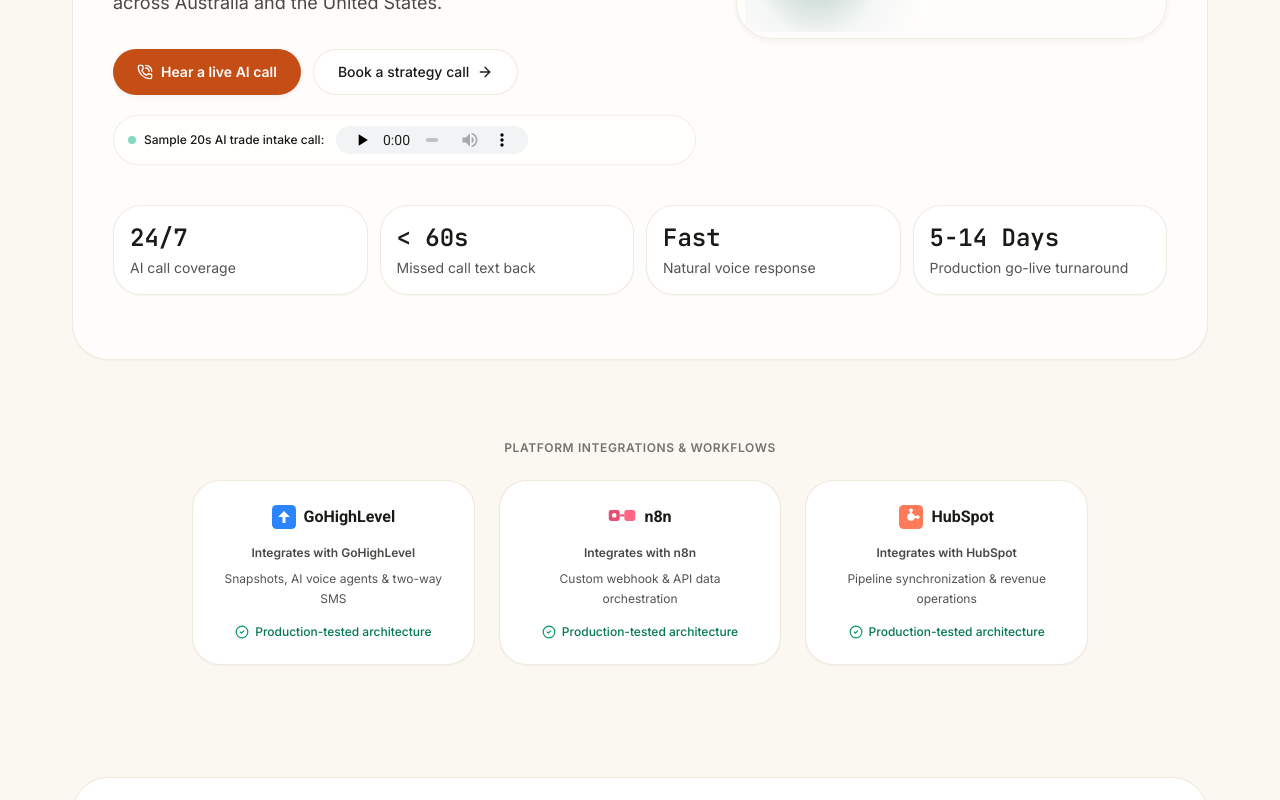
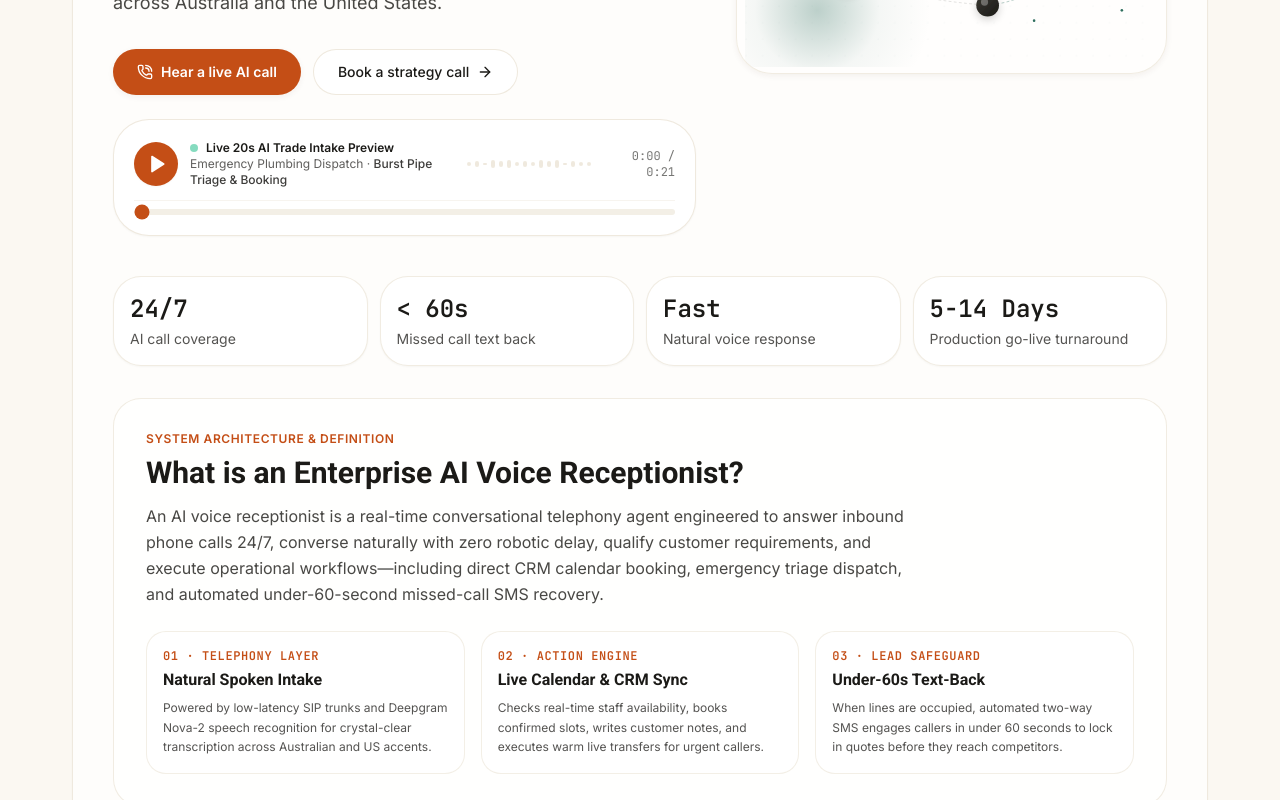
Before and after one commit to ahsan-arch/digitalx-solutions, a Next.js app: page / in a window 1280 px wide. Shown: the part 620-1420 px from the top of the page. Built offline with nearby package versions, Linux system fonts and the light colour scheme; no server answers.

Commit message:
feat(ui): add interactive audio preview, framer-motion FAQ accordion, and GEO definition architecture

```diff
--- a/src/app/page.tsx
+++ b/src/app/page.tsx
@@ -1,10 +1,33 @@
 import Link from "next/link";
 import { ArrowRight, CheckCircle2, PhoneCall, MessageSquare, Zap, Database, Clock, ShieldCheck, ChevronRight } from "lucide-react";
 import { generateBreadcrumbSchema, siteConfig } from "@/lib/seo";
-import { HeroIllustration, TiltCard, CertifiedPartnerStrip, ProjectCard } from "@/components/ui";
+import { HeroIllustration, TiltCard, CertifiedPartnerStrip, ProjectCard, AudioCallPreview, FAQAccordion } from "@/components/ui";
 import { heroMetrics, processSteps, solutions } from "@/data/redesign";
 import { industryCategories } from "@/data/industries";
 import factsData from "@/data/facts";
+
+const homeFaqs = [
+  {
+    question: "How fast does the AI answering agent answer incoming calls?",
+    answer:
+      "Our AI Voice Receptionists deliver fast, natural responses with no robotic pause or delay, answering calls 24/7.",
+  },
+  {
+    question: "Does this AI integrate with existing CRMs?",
+    answer:
+      "Yes. We specialize in custom GoHighLevel CRM setup and integrate directly with ServiceTitan, HubSpot, and Google Calendar via webhooks and API. Client records, appointment bookings, and full transcripts update automatically.",
+  },
+  {
+    question: "Can the voice agents handle phone number forwarding?",
+    answer:
+      "Yes, through carriers and Twilio, we connect existing US and Australian numbers, meaning your business can use our services without needing any complex forwarding steps.",
+  },
+  {
+    question: "How does the missed-call lead recovery work?",
+    answer:
+      "If you are busy on the line, our automated missed-call text back system sends an instant text to the missed caller in under 60 seconds to triage, recover, and schedule the lead.",
+  },
+];
 
 export default function HomePage() {
   const breadcrumbSchema = generateBreadcrumbSchema([
@@ -73,40 +96,14 @@ export default function HomePage() {
       },
       {
         "@type": "FAQPage",
-        mainEntity: [
-          {
-            "@type": "Question",
-            name: "How fast does the AI answering agent answer incoming calls?",
-            acceptedAnswer: {
-              "@type": "Answer",
-              text: "Our AI Voice Receptionists deliver fast, natural responses with no robotic pause or delay, answering calls 24/7.",
-            },
+        mainEntity: homeFaqs.map((faq) => ({
+          "@type": "Question",
+          name: faq.question,
+          acceptedAnswer: {
+            "@type": "Answer",
+            text: faq.answer,
           },
-          {
-            "@type": "Question",
-            name: "Does this AI integrate with existing CRMs?",
-            acceptedAnswer: {
-              "@type": "Answer",
-              text: "Yes. We specialize in custom GoHighLevel CRM setup and integrate directly with ServiceTitan, HubSpot, and Google Calendar via webhooks and API. Client records, appointment bookings, and full transcripts update automatically.",
-            },
-          },
-          {
-            "@type": "Question",
-            name: "Can the voice agents handle phone number forwarding?",
-            acceptedAnswer: {
-              "@type": "Answer",
-              text: "Yes, through carriers and Twilio, we connect existing US and Australian numbers, meaning your business can use our services without needing any complex forwarding steps.",
-            },
-          },
-          {
-            "@type": "Question",
-            name: "How does the missed-call lead recovery work?",
-            acceptedAnswer: {
-              "@type": "Answer",
-              text: "If you are busy on the line, our automated missed-call text back system sends an instant text to the missed caller in under 60 seconds to triage, recover, and schedule the lead.",
-            },
-          },
-        ],
+        })),
       },
     ],
   };
@@ -155,14 +152,13 @@ export default function HomePage() {
                   </Link>
                 </div>
 
-                <div className="mt-5 flex flex-wrap items-center gap-3 rounded-xl border border-border/70 bg-surface-50/80 px-3.5 py-2.5 text-xs text-foreground/80">
-                  <div className="flex items-center gap-2">
-                    <span className="flex h-2 w-2 rounded-full bg-emerald-500 animate-pulse" />
-                    <span className="font-medium text-foreground">Sample 20s AI trade intake call:</span>
-                  </div>
-                  <audio controls preload="none" className="h-7 w-48 max-w-full text-xs" src="/demos/plumbing-companies/turn-0.mp3">
-                    Your browser does not support audio playback.
-                  </audio>
+                <div className="mt-6">
+                  <AudioCallPreview
+                    src="/demos/plumbing-companies/turn-0.mp3"
+                    title="Live 20s AI Trade Intake Preview"
+                    scenario="Emergency Plumbing Dispatch"
+                    callerLabel="Burst Pipe Triage &amp; Booking"
+                  />
                 </div>
               </div>
 
@@ -179,6 +175,47 @@ export default function HomePage() {
                   <p className="mt-1 text-sm text-foreground/75">{metric.label}</p>
                 </div>
               ))}
+            </div>
+
+            {/* GEO / AEO System Definition & Architecture Anchor */}
+            <div className="mt-8 rounded-xl border border-border/70 bg-surface-50/70 p-6 md:p-8">
+              <div className="max-w-3xl">
+                <p className="text-xs font-semibold uppercase tracking-wider text-brand">
+                  System Architecture &amp; Definition
+                </p>
+                <h2 className="mt-2 font-display text-2xl font-semibold text-foreground md:text-3xl">
+                  What is an Enterprise AI Voice Receptionist?
+                </h2>
+                <p className="mt-3 text-base leading-relaxed text-foreground/80">
+                  An AI voice receptionist is a real-time conversational telephony agent engineered to answer inbound phone calls 24/7, converse naturally with zero robotic delay, qualify customer requirements, and execute operational workflows—including direct CRM calendar booking, emergency triage dispatch, and automated under-60-second missed-call SMS recovery.
+                </p>
+              </div>
+
+              <div className="mt-6 grid gap-4 sm:grid-cols-3">
+                <div className="rounded-lg border border-border/60 bg-white p-4">
+                  <p className="font-mono text-xs font-semibold uppercase tracking-wider text-brand">01 · Telephony Layer</p>
+                  <p className="mt-1 font-display text-base font-semibold text-foreground">Natural Spoken Intake</p>
+                  <p className="mt-1.5 text-xs text-foreground/75 leading-relaxed">
+                    Powered by low-latency SIP trunks and Deepgram Nova-2 speech recognition for crystal-clear transcription across Australian and US accents.
+                  </p>
+                </div>
+
+                <div className="rounded-lg border border-border/60 bg-white p-4">
+                  <p className="font-mono text-xs font-semibold uppercase tracking-wider text-brand">02 · Action Engine</p>
+                  <p className="mt-1 font-display text-base font-semibold text-foreground">Live Calendar &amp; CRM Sync</p>
+                  <p className="mt-1.5 text-xs text-foreground/75 leading-relaxed">
+                    Checks real-time staff availability, books confirmed slots, writes customer notes, and executes warm live transfers for urgent callers.
+                  </p>
+                </div>
+
+                <div className="rounded-lg border border-border/60 bg-white p-4">
+                  <p className="font-mono text-xs font-semibold uppercase tracking-wider text-brand">03 · Lead Safeguard</p>
+                  <p className="mt-1 font-display text-base font-semibold text-foreground">Under-60s Text-Back</p>
+                  <p className="mt-1.5 text-xs text-foreground/75 leading-relaxed">
+                    When lines are occupied, automated two-way SMS engages callers in under 60 seconds to lock in quotes before they reach competitors.
+                  </p>
+                </div>
+              </div>
             </div>
           </div>
         </section>
@@ -455,7 +492,9 @@ export default function HomePage() {
         <section className="container-shell mt-16 md:mt-20">
           <div className="rounded-2xl border border-border/80 bg-white p-6 md:p-12 shadow-xs">
             <div className="max-w-2xl">
-              <p className="text-xs font-medium text-brand">Frequently asked questions</p>
+              <p className="text-xs font-semibold uppercase tracking-wider text-brand">
+                Frequently asked questions
+              </p>
               <h2 className="mt-2 font-display text-3xl text-foreground md:text-4xl">
                 Frequently Asked Implementation Questions
               </h2>
@@ -464,42 +503,8 @@ export default function HomePage() {
               </p>
             </div>
 
-            <div className="mt-8 space-y-4">
-              <div className="rounded-xl border border-border/70 bg-surface-page p-6">
-                <h3 className="font-display text-lg font-semibold text-foreground">
-                  How fast does the AI answering agent answer incoming calls?
-                </h3>
-                <p className="mt-2 text-sm leading-relaxed text-foreground/80">
-                  Our AI Voice Receptionists deliver fast, natural responses with no robotic pause or delay, answering calls 24/7.
-                </p>
-              </div>
-
-              <div className="rounded-xl border border-border/70 bg-surface-page p-6">
-                <h3 className="font-display text-lg font-semibold text-foreground">
-                  Does this AI integrate with existing CRMs?
-                </h3>
-                <p className="mt-2 text-sm leading-relaxed text-foreground/80">
-                  Yes. We specialize in custom GoHighLevel CRM setup and integrate directly with ServiceTitan, HubSpot, and Google Calendar via webhooks and API. Client records, appointment bookings, and full transcripts update automatically.
-                </p>
-              </div>
-
-              <div className="rounded-xl border border-border/70 bg-surface-page p-6">
-                <h3 className="font-display text-lg font-semibold text-foreground">
-                  Can the voice agents handle phone number forwarding?
-                </h3>
-                <p className="mt-2 text-sm leading-relaxed text-foreground/80">
-                  Yes, through carriers and Twilio, we connect existing US and Australian numbers, meaning your business can use our services without needing any complex forwarding steps.
-                </p>
-              </div>
-
-              <div className="rounded-xl border border-border/70 bg-surface-page p-6">
-                <h3 className="font-display text-lg font-semibold text-foreground">
-                  How does the missed-call lead recovery work?
-                </h3>
-                <p className="mt-2 text-sm leading-relaxed text-foreground/80">
-                  If you are busy on the line, our automated missed-call text back system sends an instant text to the missed caller in under 60 seconds to triage, recover, and schedule the lead.
-                </p>
-              </div>
+            <div className="mt-8">
+              <FAQAccordion items={homeFaqs} defaultOpenIndex={0} />
             </div>
           </div>
         </section>
--- /dev/null
+++ b/src/components/ui/audio-call-preview.tsx
@@ -0,0 +1,168 @@
+"use client";
+
+import React, { useState, useRef, useEffect } from "react";
+import { Play, Pause, Volume2, RotateCcw } from "lucide-react";
+import { cn } from "@/lib/utils";
+
+interface AudioCallPreviewProps {
+  src: string;
+  title?: string;
+  scenario?: string;
+  callerLabel?: string;
+  className?: string;
+}
+
+export function AudioCallPreview({
+  src,
+  title = "Live AI Intake Call",
+  scenario = "Emergency Plumbing Triage",
+  callerLabel = "Burst Pipe Inquiry",
+  className,
+}: AudioCallPreviewProps) {
+  const audioRef = useRef<HTMLAudioElement | null>(null);
+  const [isPlaying, setIsPlaying] = useState(false);
+  const [currentTime, setCurrentTime] = useState(0);
+  const [duration, setDuration] = useState(0);
+
+  useEffect(() => {
+    const audio = audioRef.current;
+    if (!audio) return;
+
+    const onTimeUpdate = () => setCurrentTime(audio.currentTime);
+    const onLoadedMetadata = () => setDuration(audio.duration || 21);
+    const onEnded = () => {
+      setIsPlaying(false);
+      setCurrentTime(0);
+    };
+
+    audio.addEventListener("timeupdate", onTimeUpdate);
+    audio.addEventListener("loadedmetadata", onLoadedMetadata);
+    audio.addEventListener("ended", onEnded);
+
+    return () => {
+      audio.removeEventListener("timeupdate", onTimeUpdate);
+      audio.removeEventListener("loadedmetadata", onLoadedMetadata);
+      audio.removeEventListener("ended", onEnded);
+    };
+  }, []);
+
+  const togglePlay = () => {
+    const audio = audioRef.current;
+    if (!audio) return;
+
+    if (isPlaying) {
+      audio.pause();
+      setIsPlaying(false);
+    } else {
+      audio
+        .play()
+        .then(() => setIsPlaying(true))
+        .catch(() => setIsPlaying(false));
+    }
+  };
+
+  const handleSeek = (e: React.ChangeEvent<HTMLInputElement>) => {
+    const audio = audioRef.current;
+    if (!audio) return;
+    const seekTime = Number(e.target.value);
+    audio.currentTime = seekTime;
+    setCurrentTime(seekTime);
+  };
+
+  const formatTime = (secs: number) => {
+    if (isNaN(secs) || secs < 0) return "0:00";
+    const m = Math.floor(secs / 60);
+    const s = Math.floor(secs % 60);
+    return `${m}:${s < 10 ? "0" : ""}${s}`;
+  };
+
+  // 16 stylized soundwave bars with varying heights
+  const barHeights = [40, 75, 30, 90, 60, 100, 45, 80, 50, 95, 65, 85, 35, 70, 55, 40];
+
+  return (
+    <div
+      className={cn(
+        "rounded-2xl border border-border/80 bg-white p-4 sm:p-5 shadow-xs transition-colors hover:border-brand/40",
+        className
+      )}
+    >
+      <audio ref={audioRef} src={src} preload="metadata" />
+
+      <div className="flex flex-col gap-3 sm:flex-row sm:items-center sm:justify-between">
+        <div className="flex items-center gap-3">
+          {/* Play/Pause Button */}
+          <button
+            type="button"
+            onClick={togglePlay}
+            aria-label={isPlaying ? "Pause audio call preview" : "Play audio call preview"}
+            className="flex h-11 w-11 shrink-0 items-center justify-center rounded-xl bg-brand text-white shadow-xs transition-transform active:scale-95 hover:bg-brand-deep focus:outline-none focus:ring-2 focus:ring-brand/30"
+          >
+            {isPlaying ? (
+              <Pause className="h-5 w-5 fill-current" />
+            ) : (
+              <Play className="h-5 w-5 fill-current ml-0.5" />
+            )}
+          </button>
+
+          <div>
+            <div className="flex items-center gap-2">
+              <span className="flex h-2 w-2 rounded-full bg-emerald-500 animate-pulse" />
+              <span className="text-xs font-semibold text-foreground">
+                {title}
+              </span>
+            </div>
+            <p className="text-xs text-foreground/70">
+              {scenario} &middot; <span className="text-foreground/85 font-medium">{callerLabel}</span>
+            </p>
+          </div>
+        </div>
+
+        {/* Dynamic Equalizer Waveform & Time */}
+        <div className="flex items-center gap-3 sm:ml-auto">
+          <div
+            className="flex h-8 items-center gap-1 px-2 py-1"
+            aria-hidden="true"
+          >
+            {barHeights.map((h, i) => (
+              <span
+                key={i}
+                className={cn(
+                  "w-1 rounded-full transition-all duration-200",
+                  isPlaying
+                    ? "bg-brand animate-pulse"
+                    : "bg-border/80"
+                )}
+                style={{
+                  height: isPlaying
+                    ? `${Math.max(20, (h * (0.6 + Math.sin((currentTime * 5) + i) * 0.4)))}%`
+                    : `${h * 0.35}%`,
+                  animationDelay: `${i * 60}ms`,
+                }}
+              />
+            ))}
+          </div>
+
+          <span className="font-mono text-xs tabular-nums text-foreground/60 w-16 text-right">
+            {formatTime(currentTime)} / {formatTime(duration || 21)}
+          </span>
+        </div>
+      </div>
+
+      {/* Progress Slider Bar */}
+      <div className="mt-3 pt-2 border-t border-border/40">
+        <div className="relative flex items-center">
+          <input
+            type="range"
+            min={0}
+            max={duration || 21}
+            step={0.1}
+            value={currentTime}
+            onChange={handleSeek}
+            aria-label="Seek audio timeline"
+            className="w-full h-1.5 bg-surface-sunken rounded-lg appearance-none cursor-pointer accent-brand focus:outline-none"
+          />
+        </div>
+      </div>
+    </div>
+  );
+}
--- a/src/components/ui/index.ts
+++ b/src/components/ui/index.ts
@@ -6,3 +6,5 @@ export { HeroIllustration } from "./hero-illustration";
 export { SectionIllustration } from "./section-illustration";
 export { CertifiedPartnerStrip, PlatformIntegrationsStrip } from "./partner-strip";
 export { ProjectCard } from "./project-card";
+export { AudioCallPreview } from "./audio-call-preview";
+export { FAQAccordion } from "./faq-accordion";
```
Also changed, not shown: src/components/ui/faq-accordion.tsx (added, +92 -0 lines).
